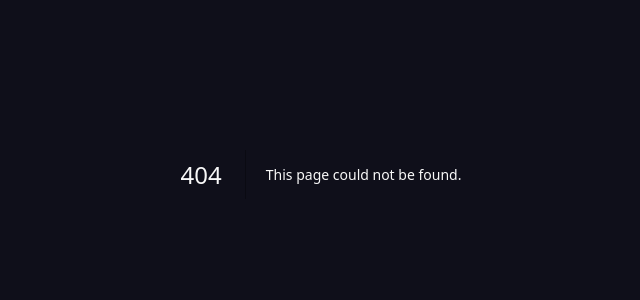
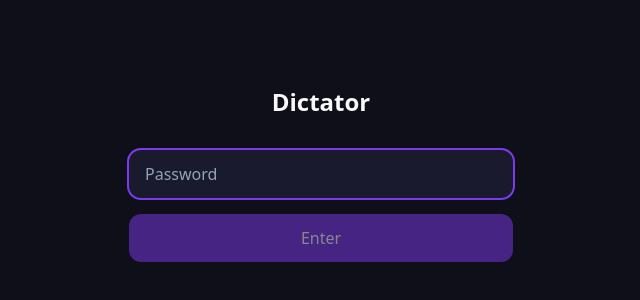
Before and after one commit to Mileseypoo/Claudedev, a Next.js app: page /login in a window 1280 px wide. Before the commit this address had no page. Shown: the part 226-526 px from the top of the page, without its empty margins (319-959 px from the left). Built offline with nearby package versions, Linux system fonts and the light colour scheme.

Commit message:
feat: add password gate — middleware + login page + auth cookie

```diff
--- /dev/null
+++ b/src/app/api/auth/login/route.ts
@@ -0,0 +1,23 @@
+import { NextResponse } from 'next/server'
+
+export async function POST(request: Request) {
+  const { password, from } = await request.json()
+
+  if (!password || password !== process.env.SITE_PASSWORD) {
+    return NextResponse.json({ error: 'Incorrect password' }, { status: 401 })
+  }
+
+  const redirectTo = typeof from === 'string' && from.startsWith('/') ? from : '/'
+  const response = NextResponse.json({ ok: true, redirectTo })
+
+  // Secure, HTTP-only cookie — 30 day expiry
+  response.cookies.set('site-auth', process.env.SITE_PASSWORD!, {
+    httpOnly: true,
+    secure: process.env.NODE_ENV === 'production',
+    sameSite: 'lax',
+    maxAge: 60 * 60 * 24 * 30,
+    path: '/',
+  })
+
+  return response
+}
--- /dev/null
+++ b/src/app/login/page.tsx
@@ -0,0 +1,85 @@
+'use client'
+
+import { useState, useCallback, Suspense } from 'react'
+import { useRouter, useSearchParams } from 'next/navigation'
+
+function LoginForm() {
+  const router = useRouter()
+  const searchParams = useSearchParams()
+  const from = searchParams.get('from') ?? '/'
+
+  const [password, setPassword] = useState('')
+  const [error, setError] = useState<string | null>(null)
+  const [loading, setLoading] = useState(false)
+
+  const handleSubmit = useCallback(
+    async (e: React.FormEvent) => {
+      e.preventDefault()
+      setError(null)
+      setLoading(true)
+
+      try {
+        const res = await fetch('/api/auth/login', {
+          method: 'POST',
+          headers: { 'Content-Type': 'application/json' },
+          body: JSON.stringify({ password, from }),
+        })
+
+        if (!res.ok) {
+          setError('Incorrect password')
+          return
+        }
+
+        const { redirectTo } = await res.json()
+        router.push(redirectTo)
+      } catch {
+        setError('Something went wrong. Try again.')
+      } finally {
+        setLoading(false)
+      }
+    },
+    [password, from, router],
+  )
+
+  return (
+    <div className="flex flex-col items-center justify-center min-h-screen bg-[var(--brand-bg)] px-6">
+      <div className="w-full max-w-sm">
+        <h1 className="text-2xl font-semibold text-[var(--text-primary)] mb-8 text-center">
+          Dictator
+        </h1>
+
+        <form onSubmit={handleSubmit} className="flex flex-col gap-4">
+          <input
+            type="password"
+            placeholder="Password"
+            value={password}
+            onChange={(e) => setPassword(e.target.value)}
+            autoFocus
+            autoComplete="current-password"
+            className="w-full px-4 py-3 rounded-xl bg-[var(--brand-surface)] text-[var(--text-primary)] placeholder:text-[var(--text-muted)] outline-none focus:ring-2 focus:ring-[var(--brand-color)] text-base"
+          />
+
+          {error && (
+            <p className="text-red-400 text-sm text-center">{error}</p>
+          )}
+
+          <button
+            type="submit"
+            disabled={loading || !password}
+            className="w-full py-3 rounded-xl bg-[var(--brand-color)] text-white font-medium text-base active:opacity-80 disabled:opacity-50"
+          >
+            {loading ? 'Checking...' : 'Enter'}
+          </button>
+        </form>
+      </div>
+    </div>
+  )
+}
+
+export default function LoginPage() {
+  return (
+    <Suspense>
+      <LoginForm />
+    </Suspense>
+  )
+}
```
Also changed, not shown: src/middleware.ts (added, +29 -0 lines).
